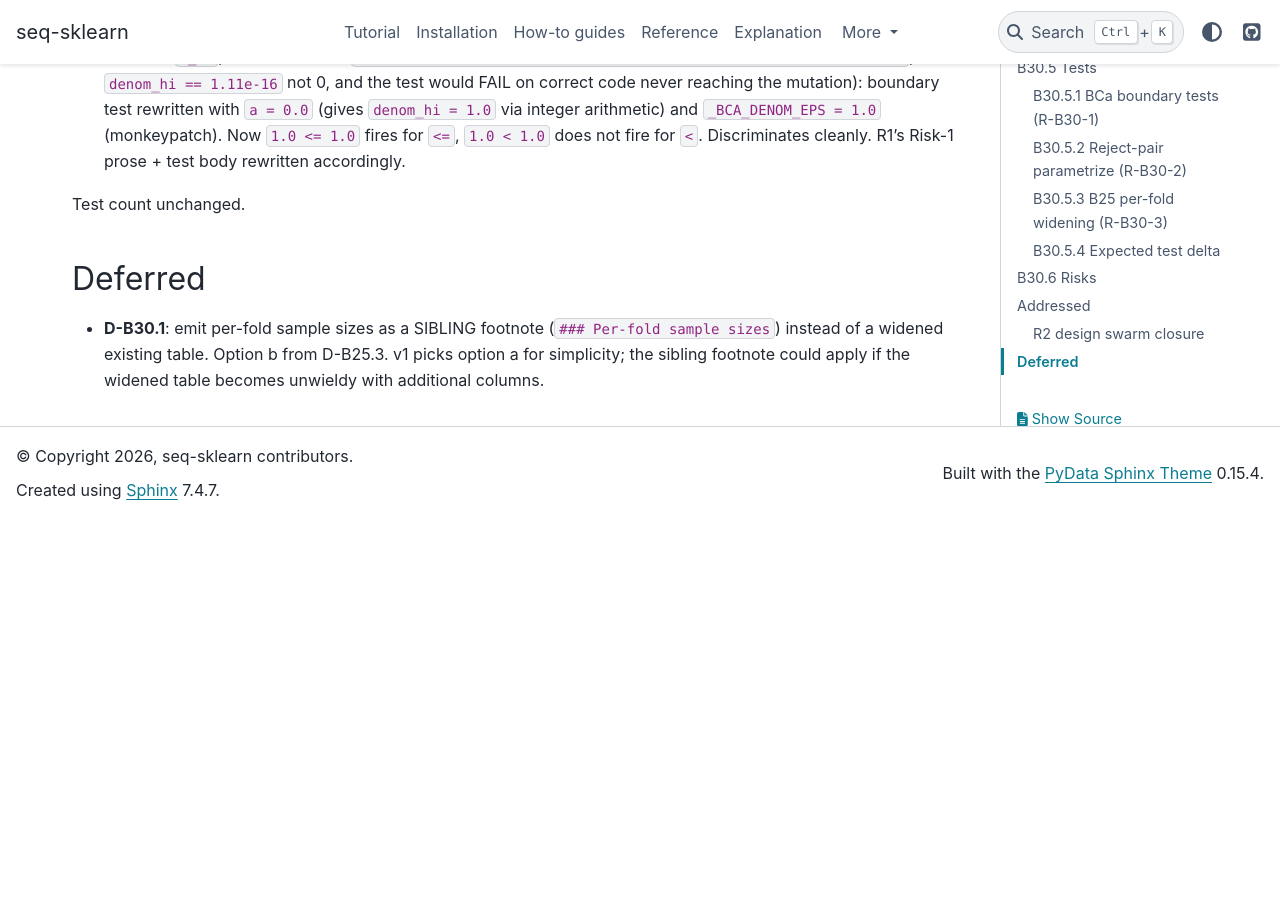
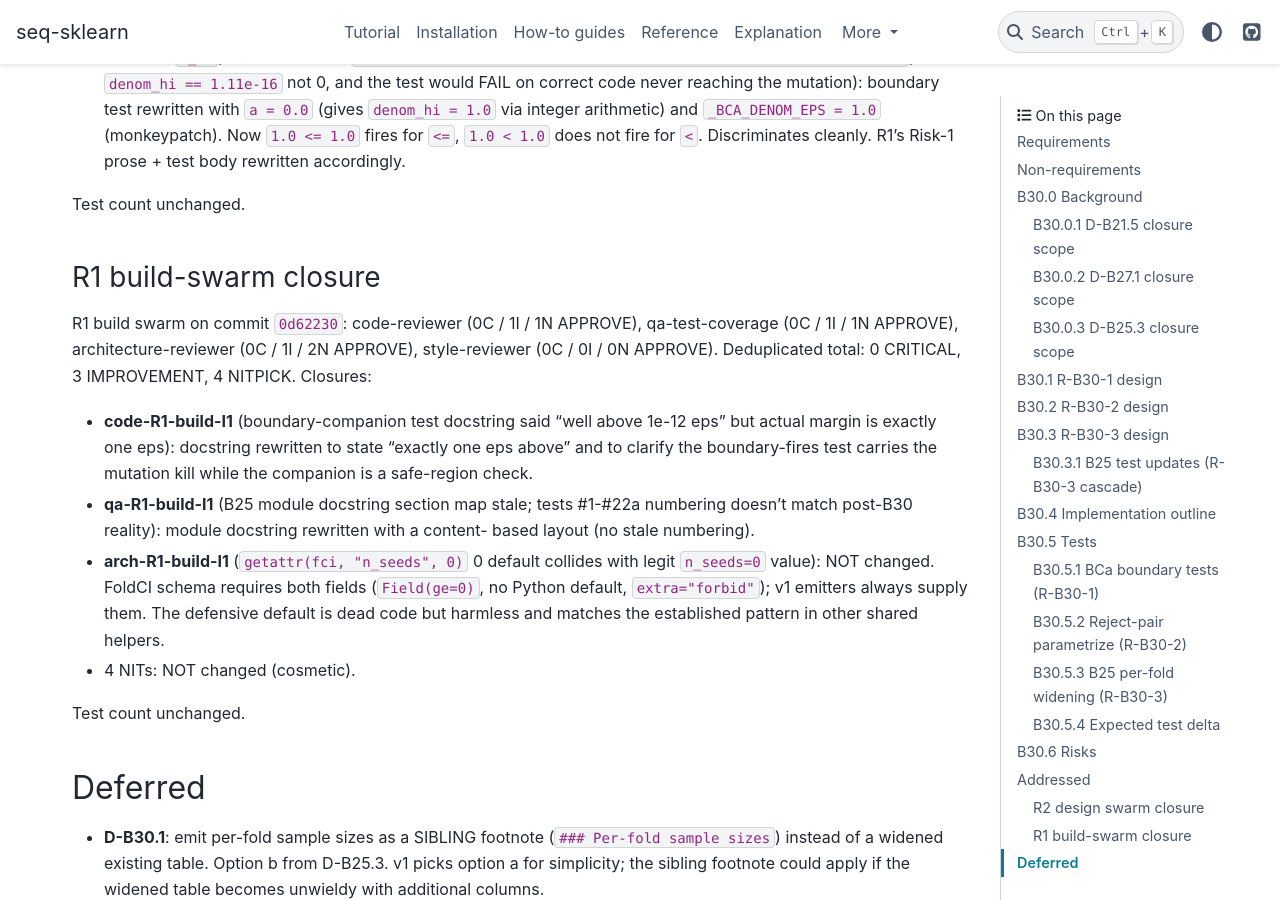
Before and after one commit to switch527/seq-sklearn, a Sphinx documentation site: the page built from docs/benchmark_suite_design_b30_delta.md, in a window 1280 px wide and 900 px high, scrolled down 6909 px. Built offline with Sphinx 7.4.7 and the PyData theme 0.15.4, drawn with Linux system fonts in a browser that asks for light colours; pages that are not in the unit, such as notebooks, are missing from menus; before the commit the page ends 7429 px from its top, so only the background shows below that.

Commit message:
fix(benchmarks,B30): close R1 build swarm IMPs (docstring polish)
R1 build swarm consensus on commit 0d62230 (0C/3I/4N).
Closures: code-I1 (boundary-companion docstring clarified),
qa-I1 (B25 module docstring section map renumbered),
arch-I1 + 4 NITs deferred (defensive/cosmetic).

1084 tests still pass.

Co-Authored-By: Claude Opus 4.7 (1M context) <noreply@anthropic.com>

```diff
--- a/docs/benchmark_suite_design_b30_delta.md
+++ b/docs/benchmark_suite_design_b30_delta.md
@@ -339,6 +339,35 @@ NITPICK. Closures:
 
 Test count unchanged.
 
+### R1 build-swarm closure
+
+R1 build swarm on commit `0d62230`: code-reviewer (0C / 1I /
+1N APPROVE), qa-test-coverage (0C / 1I / 1N APPROVE),
+architecture-reviewer (0C / 1I / 2N APPROVE), style-reviewer
+(0C / 0I / 0N APPROVE). Deduplicated total: 0 CRITICAL, 3
+IMPROVEMENT, 4 NITPICK. Closures:
+
+- **code-R1-build-I1** (boundary-companion test docstring
+  said "well above 1e-12 eps" but actual margin is exactly
+  one eps): docstring rewritten to state "exactly one eps
+  above" and to clarify the boundary-fires test carries the
+  mutation kill while the companion is a safe-region
+  check.
+- **qa-R1-build-I1** (B25 module docstring section map
+  stale; tests #1-#22a numbering doesn't match post-B30
+  reality): module docstring rewritten with a content-
+  based layout (no stale numbering).
+- **arch-R1-build-I1** (`getattr(fci, "n_seeds", 0)` 0
+  default collides with legit `n_seeds=0` value): NOT
+  changed. FoldCI schema requires both fields (`Field(ge=0)`,
+  no Python default, `extra="forbid"`); v1 emitters
+  always supply them. The defensive default is dead code
+  but harmless and matches the established pattern in
+  other shared helpers.
+- 4 NITs: NOT changed (cosmetic).
+
+Test count unchanged.
+
 ## Deferred
 
 - **D-B30.1**: emit per-fold sample sizes as a SIBLING
```
Also changed, not shown: 2 other files.
